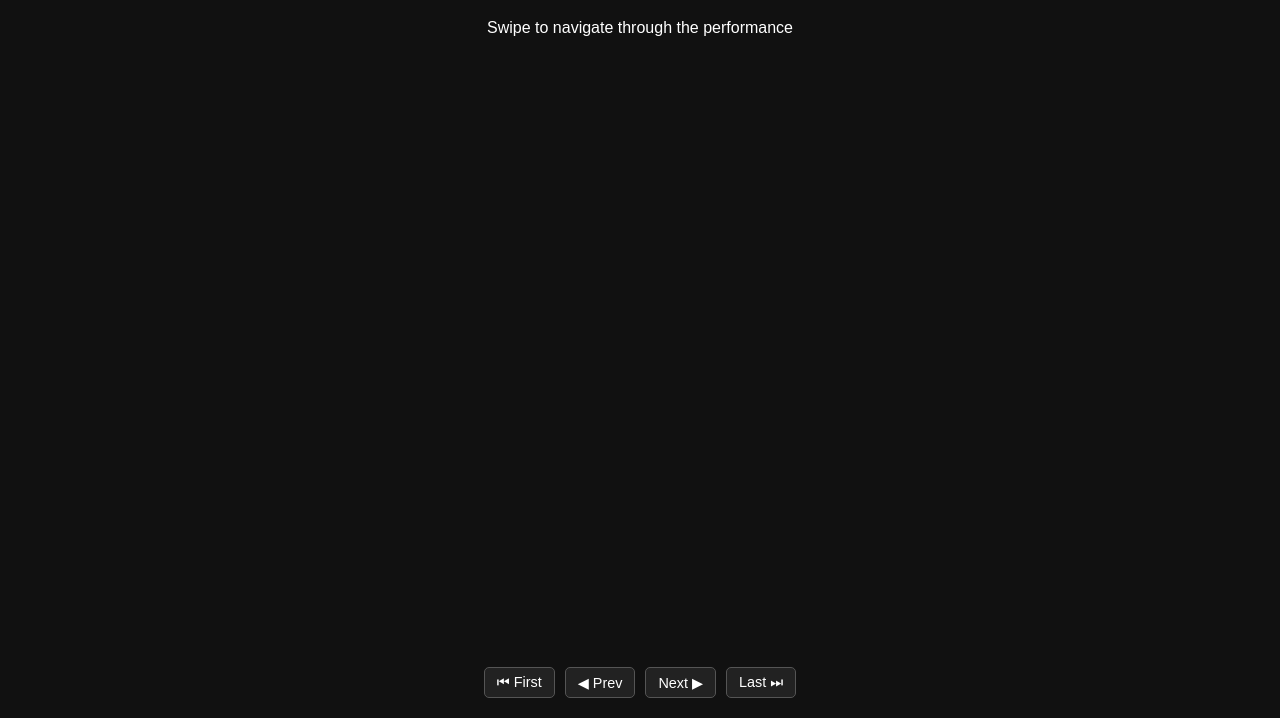
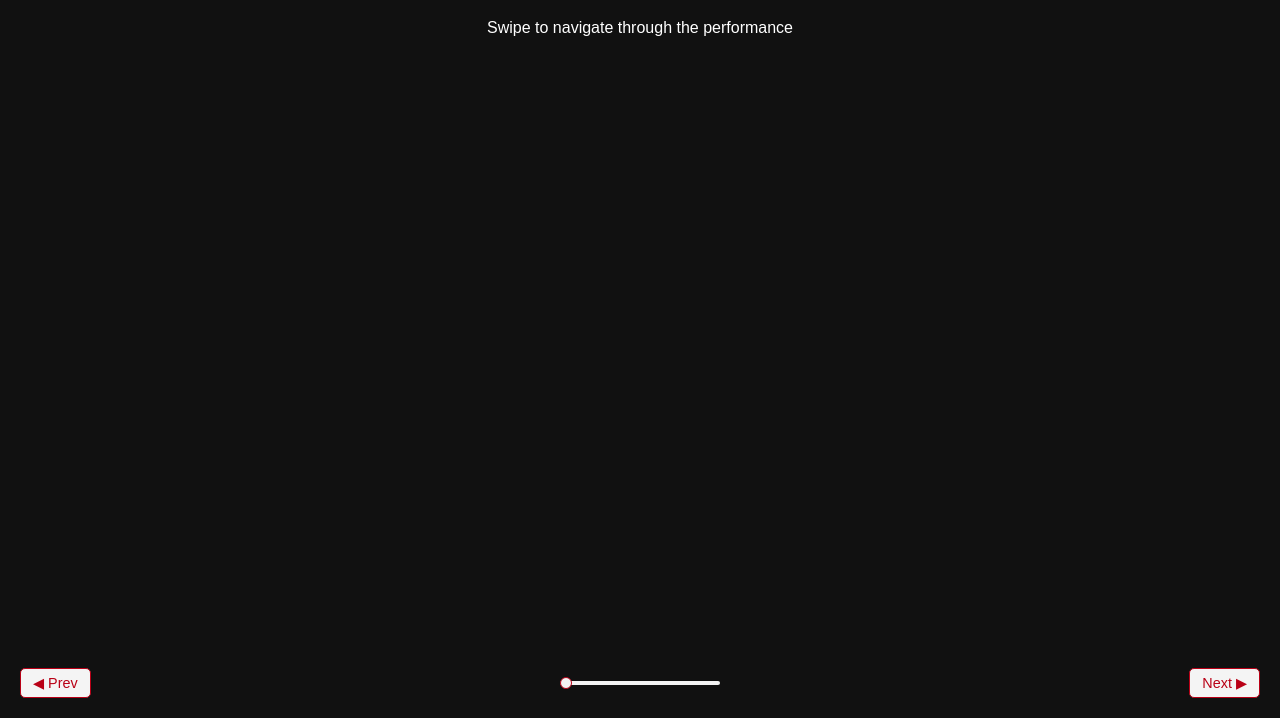
Before and after one commit to krotoff/krotoff.github.io, a plain HTML site: page guests.html in a window 1280 px wide. Shown: the part 82-800 px from the top of the page. Drawn offline with nearby package versions, Linux system fonts and the light colour scheme.

Commit message:
WIP: Added controls

```diff
--- a/guests.html
+++ b/guests.html
@@ -26,28 +26,66 @@
     }
     .swiper-controls {
       position: absolute;
+      width: calc(100vh-40px);
       bottom: 10px;
-      left: 0;
-      right: 0;
+      left: 20px;
+      right: 20px;
       z-index: 20;
       display: flex;
+      justify-content: space-between;
+      align-items: center;
+      gap: 10px;
+      padding-bottom: 10px;
+    }
+    .swiper-slider {
+      position: relative;
+      display: flex;
       justify-content: center;
-      gap: 10px;
-      padding-bottom: 10px; /* Leave space above pagination */
+      z-index: 20;
     }
-
+    .swiper-controls input[type="range"] {
+      -webkit-appearance: none;
+      appearance: none;
+      background: transparent;
+      cursor: pointer;
+      width: 10rem;
+    }
+    .swiper-controls input[type="range"]::-webkit-slider-runnable-track {
+      background: #F4F4F4;
+      height: 0.25rem;
+      border-radius: 0.125rem;
+    }
+    .swiper-controls input[type="range"]::-moz-range-track {
+      background: #F4F4F4;
+      height: 0.25rem;
+      border-radius: 0.125rem;
+    }
+    .swiper-controls input[type="range"]::-moz-range-thumb {
+      border: none; /*Removes extra border that FF applies*/
+      border-radius: 0; /*Removes default border-radius that FF applies*/
+      background-color: #F4F4F4;
+      height: 0.75rem;
+      width: 0.75rem;
+    }
+    .swiper-controls input[type="range"]::-webkit-slider-thumb {
+      -webkit-appearance: none; /* Override default look */
+      appearance: none;
+      margin-top: -0.25rem;
+      background-color: #F4F4F4;
+      border: 1px solid #B90016;
+      height: 0.75rem;
+      width: 0.75rem;
+      border-radius: 0.375rem;
+    }
     .swiper-controls button {
-      background: #222;
-      color: white;
-      border: 1px solid #555;
+      background: #F4F4F4;
+      color: #B90016;
+      border: 1px solid #B90016;
       border-radius: 5px;
       padding: 6px 12px;
       font-size: 0.9rem;
       cursor: pointer;
       transition: background 0.2s ease;
-    }
-    .swiper-controls button:hover {
-      background: #444;
     }
     .swiper {
       width: 100vw;
@@ -211,10 +249,11 @@
     </div>
   </div>
   <div class="swiper-controls">
-    <button id="firstPage">⏮ First</button>
     <button id="prevPage">◀ Prev</button>
+    <div class="swiper-slider">
+      <input type="range" id="swiperRange" min="0" value="0" />
+    </div>
     <button id="nextPage">Next ▶</button>
-    <button id="lastPage">Last ⏭</button>
   </div>
 
   <script src="https://cdn.jsdelivr.net/npm/papaparse@5.4.1/papaparse.min.js"></script>
@@ -315,12 +354,21 @@
       const swiper = new Swiper('.swiper', {
         pagination: { el: '.swiper-pagination' },
         spaceBetween: 0,
-        centeredSlides: true
+        centeredSlides: true,
+        on: {
+          slideChange: () => {
+            document.getElementById('swiperRange').value = swiper.activeIndex;
+          }
+        }
       });
-      document.getElementById('firstPage').addEventListener('click', () => swiper.slideTo(0));
+      const rangeInput = document.getElementById('swiperRange');
+      rangeInput.max = swiper.slides.length - 1;
+      rangeInput.addEventListener('input', (e) => {
+        swiper.slideTo(parseInt(e.target.value, 10));
+      });
+
       document.getElementById('prevPage').addEventListener('click', () => swiper.slidePrev());
       document.getElementById('nextPage').addEventListener('click', () => swiper.slideNext());
-      document.getElementById('lastPage').addEventListener('click', () => swiper.slideTo(swiper.slides.length - 1));
     }
 
     loadCSV();
```
